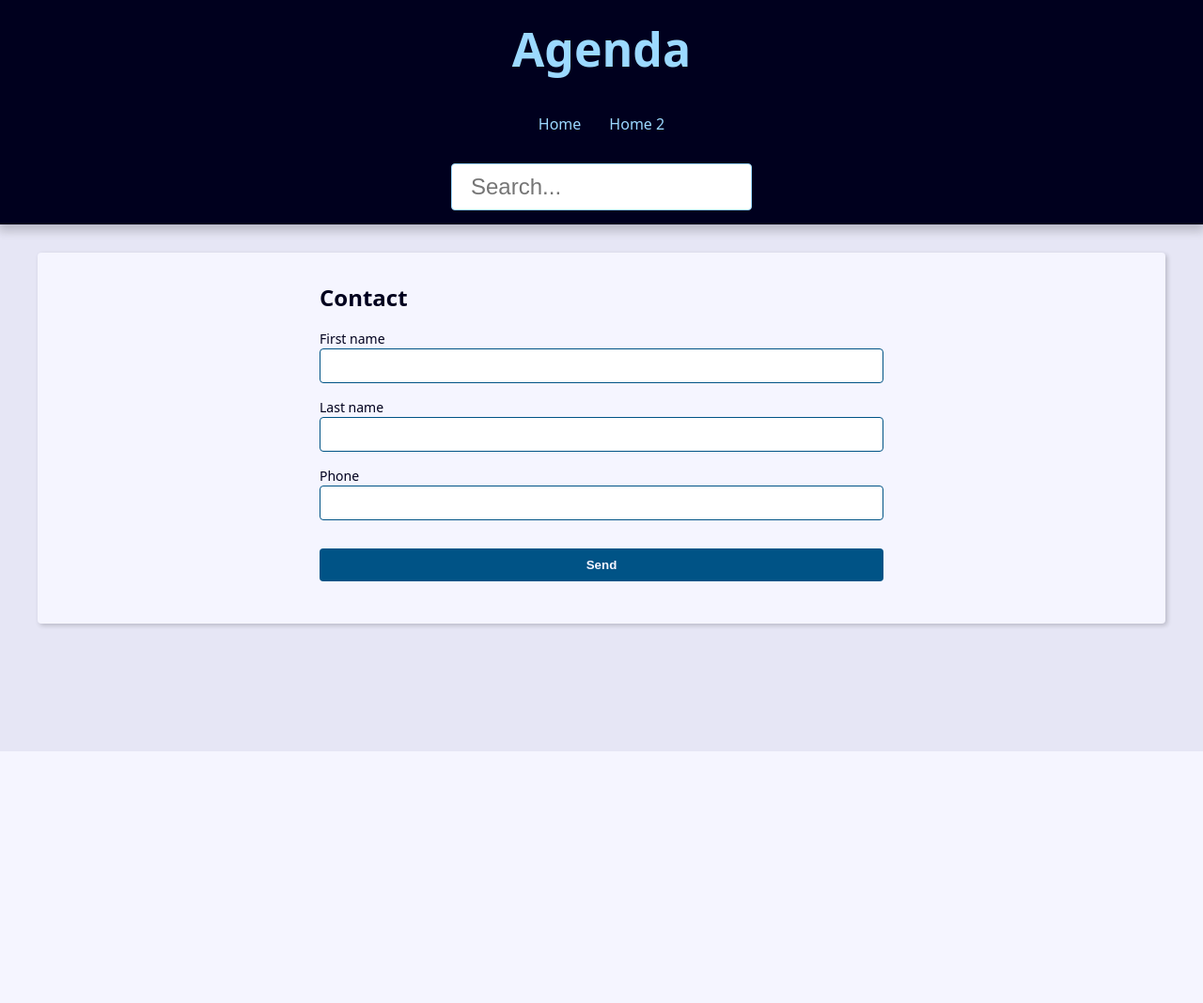
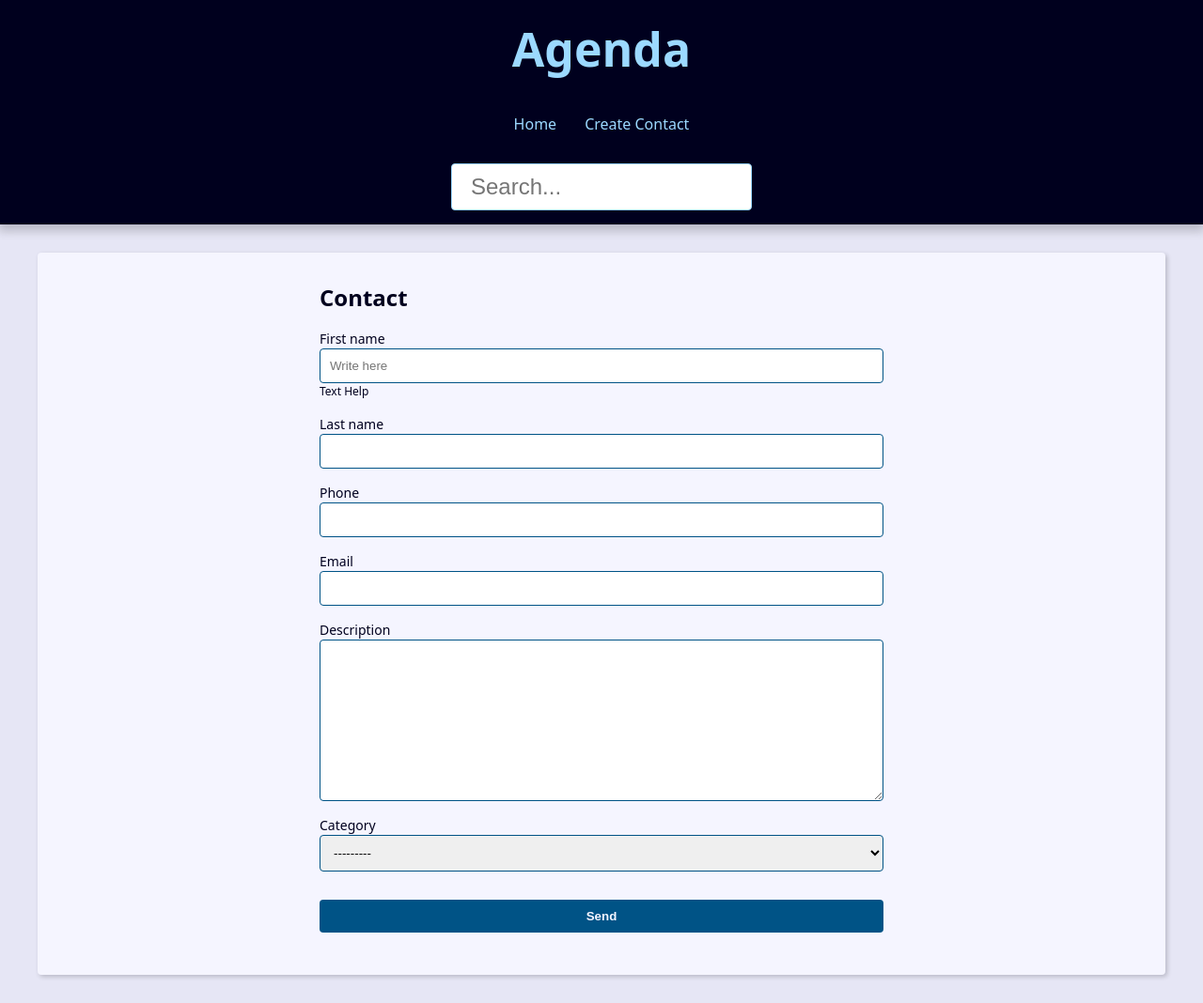
Before and after one commit to DigoDuck/Python, a Django app: page /contact/create/ in a window 1280 px wide. Shown: the whole page at 94% size. Before the commit the page ends 800 px from the top, so only its background shows below. Run offline with Django 5.2, Linux system fonts and the light colour scheme; data that the repository does not hold is empty.

Commit message:
Adds first and last name fields to the contact form; implements custom validation and updates the logic for creating and updating contacts.

```diff
--- a/Django/project_agenda/base_templates/global/partials/_header.html
+++ b/Django/project_agenda/base_templates/global/partials/_header.html
@@ -8,7 +8,7 @@
         <a href="{% url 'contact:index' %}" class="menu-link">Home</a>
       </li>
       <li class="menu-item">
-        <a href="{% url 'contact:index' %}" class="menu-link">Home 2</a>
+        <a href="{% url 'contact:create' %}" class="menu-link">Create Contact</a>
       </li>
     </ul>
   </nav>
--- a/Django/project_agenda/contact/forms.py
+++ b/Django/project_agenda/contact/forms.py
@@ -3,21 +3,59 @@ from django.core.exceptions import ValidationError
 from . import models
 
 class ContactForm(forms.ModelForm):
+    first_name = forms.CharField(
+        widget=forms.TextInput(
+            attrs={
+                'class': 'class-a class-b',
+                'placeholder': 'Write here',
+            }
+        ),
+        help_text='Text Help'
+    )
+
+    def __init__(self, *args, **kwargs):
+        super().__init__(*args, **kwargs)
+
+        # self.fields['first_name'].widget.attrs.update({
+        #     'class': 'class-a class-b',
+        #     'placeholder': 'Write here',
+        # })
     class Meta:
         model = models.Contact
         fields =(
             'first_name', 'last_name', 'phone',
+            'email', 'description', 'category',
         )
+        widgets = {
+            'first_name': forms.PasswordInput()
+        }
 
     def clean(self):
-        # cleaned_data = self.cleaned_data
+        cleaned_data = self.cleaned_data
+        first_name = cleaned_data.get('first_name')
+        last_name = cleaned_data.get('last_name')
 
-        self.add_error(
-            None,
-            ValidationError(
-                'Mensagem de erro',
+        if first_name == last_name:
+            msg = ValidationError(
+                'Primeiro nome não pode ser igual ao segundo',
+
                 code='invalid'
             )
-        )
+            self.add_error('first_name', msg)
+            self.add_error('last_name', msg)
 
-        return super().clean()
+            return super().clean()
+
+    def clean_first_name(self):
+        first_name = self.cleaned_data.get('first_name')
+
+        if first_name == 'ABC':
+            self.add_error(
+                'first_name',
+                ValidationError(
+                    'Veio do add_error',
+                    code='invalid'
+                )
+            )
+
+        return first_name
--- a/Django/project_agenda/contact/templates/contact/create.html
+++ b/Django/project_agenda/contact/templates/contact/create.html
@@ -2,7 +2,7 @@
 <div class="form-wrapper">
   <h2>Contact</h2>
 
-  <form action="{% url "contact:create" %}" method="POST" enctype="multipart/form-data">
+  <form action="{{ form.action }}" method="POST" enctype="multipart/form-data">
     {% csrf_token %}
     <div class="form-content">
       {% for field in form %}
@@ -11,6 +11,10 @@
         {{ field }}
 
         {{ field.errors }}
+
+        {% if field.help_text %}
+          <p class="help-text">{{ field.help_text }}</p>
+        {% endif %}
       </div>
       {% endfor %}
     </div>
--- a/Django/project_agenda/contact/urls.py
+++ b/Django/project_agenda/contact/urls.py
@@ -8,6 +8,7 @@ urlpatterns = [
     path('search/', views.search, name='search'),
 
     # Contact (CRUD)
-    path('contact/<int:contact_id>/detail/', views.contact, name='contact'),
+    path('contact/<int:contact_id>/', views.contact, name='contact'),
     path('contact/create/', views.create, name='create'),
+    path('contact/<int:contact_id>/update', views.update, name='update'),
 ]
--- a/Django/project_agenda/contact/views/contact_forms.py
+++ b/Django/project_agenda/contact/views/contact_forms.py
@@ -1,11 +1,22 @@
-from django.shortcuts import render
+from django.shortcuts import render, redirect, get_object_or_404
 from contact.forms import ContactForm
+from contact.models import Contact
+from django.urls import reverse
 
 def create(req):
+    form_action = reverse('contact:create')
+
     if req.method == 'POST':
+        form =  ContactForm(req.POST)
+
         context = {
-            'form' : ContactForm(req.POST)
+            'form' : form,
+            'form_action': form_action,
         }
+
+        if form.is_valid():
+            contact = form.save()
+            return redirect('contact:update', contact_id=contact.pk)
 
         return render(
         req,
@@ -14,11 +25,46 @@ def create(req):
         )
 
     context = {
-            'form' : ContactForm()
-    }
+            'form' : ContactForm(),
+            'form_action': form_action,
+        }
 
     return render(
         req,
         'contact/create.html',
         context
         )
+
+
+def update(req, contact_id):
+    contact = get_object_or_404(Contact, pk=contact_id, show=True)
+    form_action = reverse('contact:update', args=(contact_id,))
+
+    if req.method == 'POST':
+        form =  ContactForm(req.POST, instance=contact)
+
+        context = {
+            'form' : form,
+            'form_action': form_action,
+        }
+
+        if form.is_valid():
+            contact = form.save()
+            return redirect('contact:update', contact_id=contact.pk)
+
+        return render(
+        req,
+        'contact/create.html',
+        context
+        )
+
+    context = {
+            'form' : ContactForm(instance=contact),
+            'form_action': form_action,
+        }
+
+    return render(
+        req,
+        'contact/create.html',
+        context
+        )
```
